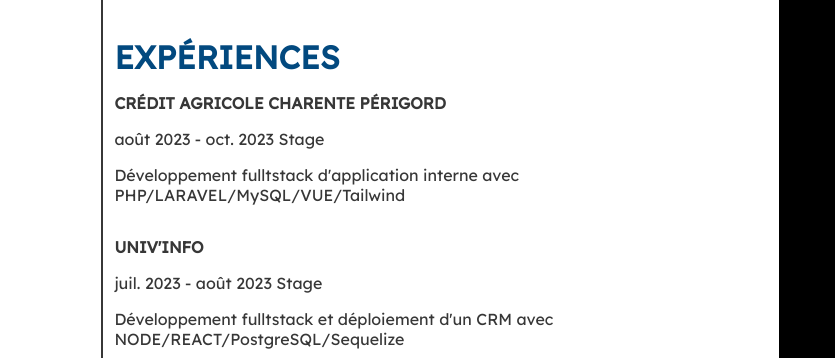
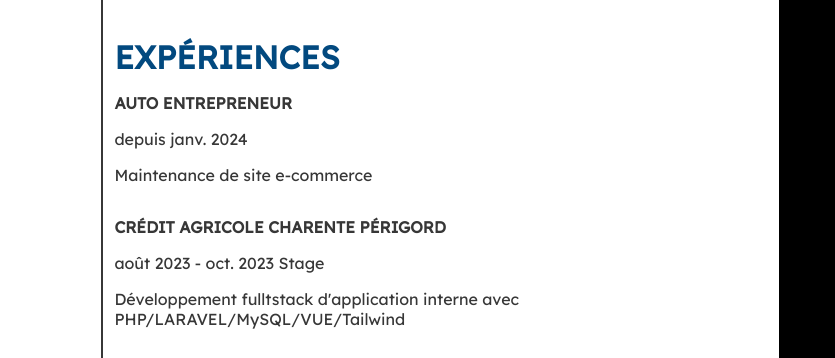
Before and after one commit to JulienGuilbaud/CV, a website built with Parcel: page src/index.html in a window 1280 px wide. Shown: the part 775-1133 px from the top of the page, 445-1280 px from the left. Built offline with nearby package versions, Linux system fonts and the light colour scheme.

Commit message:
mise a jour

```diff
--- a/src/index.html
+++ b/src/index.html
@@ -125,6 +125,12 @@
           <div class="content">
 
             <div class="item">
+              <span class="font-bold">auto entrepreneur</span>
+              <p>depuis janv. 2024</p>
+              <p>Maintenance de site e-commerce </p>
+            </div>
+
+            <div class="item">
               <span class="font-bold">Crédit Agricole Charente Périgord</span>
               <p>août 2023 - oct. 2023 Stage</p>
               <p>Développement fulltstack d'application interne avec PHP/LARAVEL/MySQL/VUE/Tailwind </p>
```
